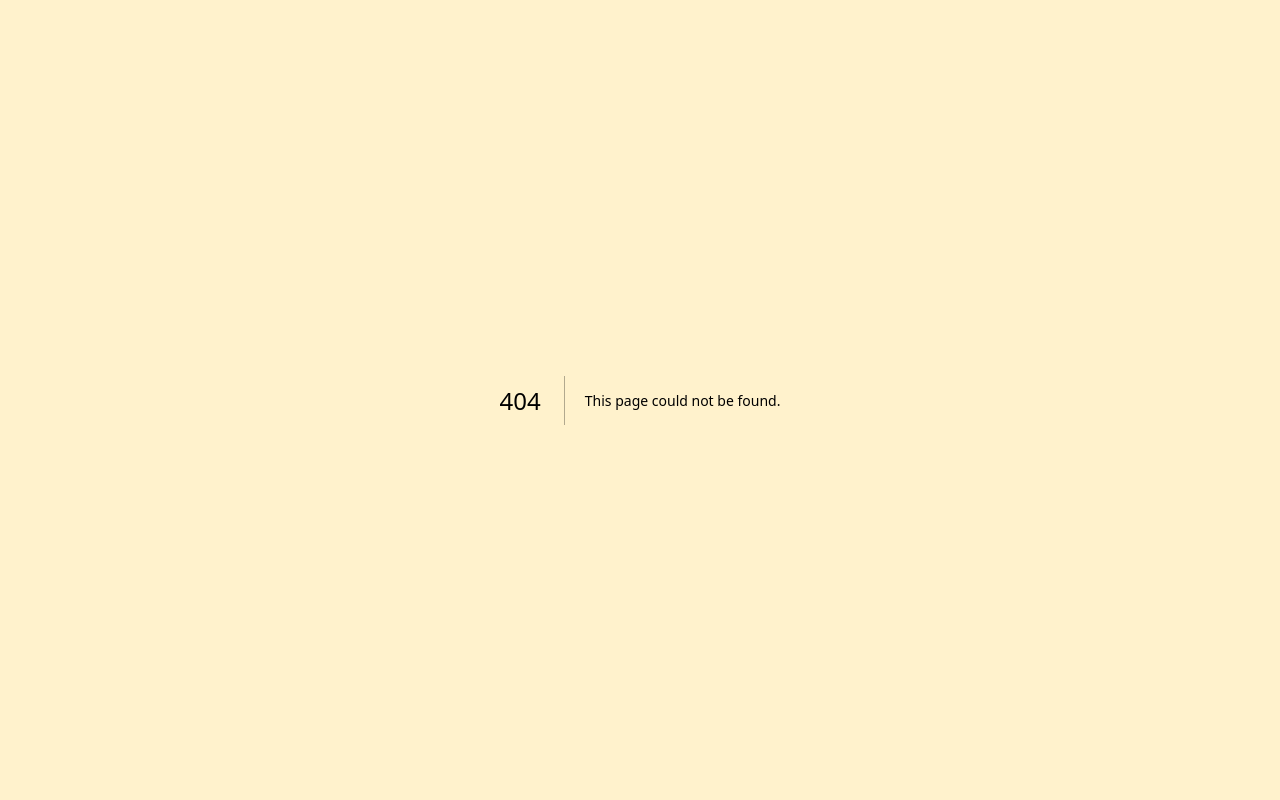
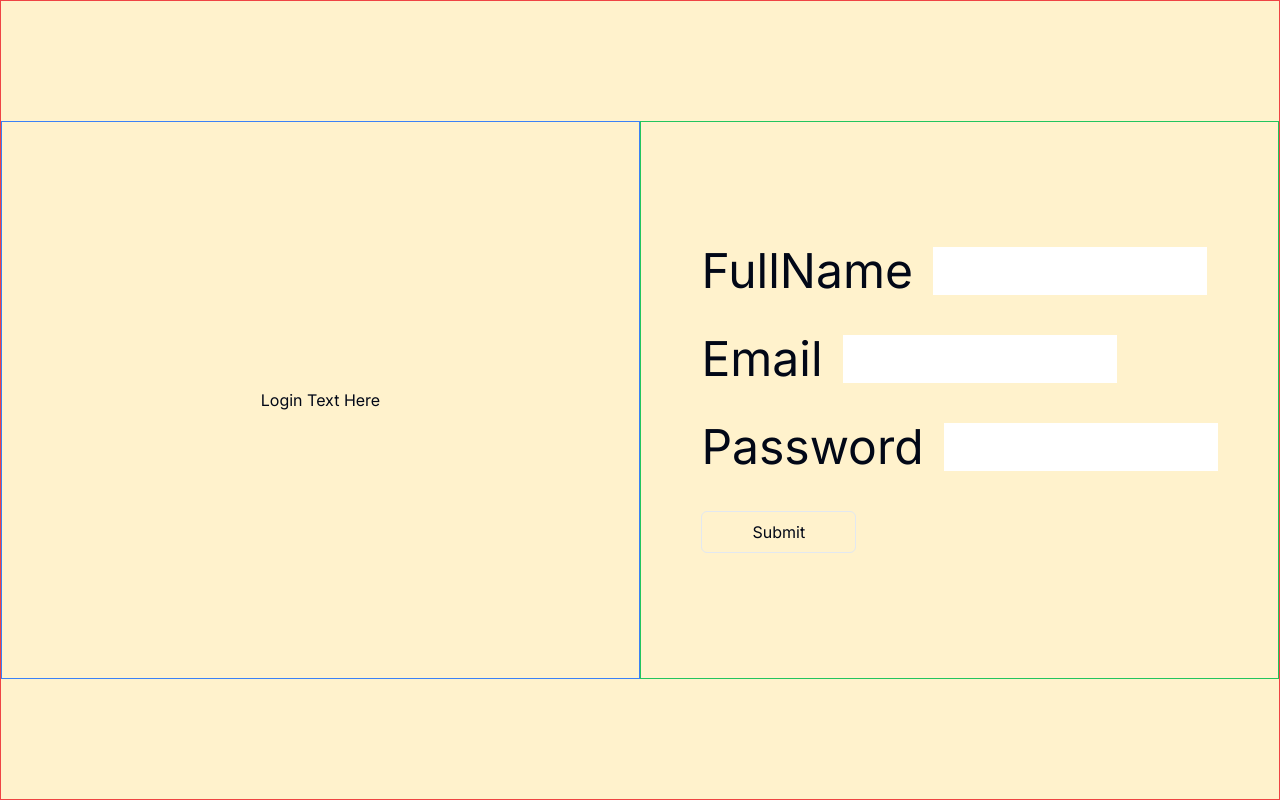
Before and after one commit to Ozzie-code-alt/ReNew-Upwork, a Next.js app: page /login in a window 1280 px wide. Before the commit this address had no page. Built offline with nearby package versions, Linux system fonts and the light colour scheme.

Commit message:
feat: add Login Page generic form inputs

```diff
--- /dev/null
+++ b/app/login/page.tsx
@@ -0,0 +1,65 @@
+'use client';
+import React, { useState } from 'react';
+
+const Login = () => {
+  const [form, setForm] = useState({ fullname: '', email: '', password: '' });
+  const handleSubmit = (e: React.FormEvent<HTMLElement>) => {
+    e.preventDefault();
+    console.log(form);
+  };
+  return (
+    <div className='border flex justify-center items-center h-screen border-red-500'>
+      {/*Left*/}
+      <div className='w-[50%] border h-[70%] border-blue-500 flex justify-center items-center'>
+        Login Text Here
+      </div>
+      {/*Right*/}
+      <div className='w-[50%] border h-[70%] border-green-500 flex justify-center items-center'>
+        <form className='flex flex-col gap-10' onSubmit={handleSubmit}>
+          <div className='flex gap-5'>
+            <label htmlFor='name' className='text-5xl'>
+              FullName
+            </label>
+
+            <input
+              type='text'
+              id='name'
+              className='px-5'
+              onChange={(nameText) => setForm({ ...form, fullname: nameText.target.value })}
+              value={form.fullname}
+            />
+          </div>
+          <div className='flex gap-5'>
+            <label htmlFor='email' className='text-5xl'>
+              Email
+            </label>
+            <input
+              type='text'
+              id='email'
+              className='px-5'
+              onChange={(emailText) => setForm({ ...form, email: emailText.target.value })}
+              value={form.email}
+            />
+          </div>
+          <div className='flex gap-5'>
+            <label htmlFor='password' className='text-5xl'>
+              Password
+            </label>
+            <input
+              type='password'
+              id='password'
+              className='px-5'
+              onChange={(passwordText) => setForm({ ...form, password: passwordText.target.value })}
+              value={form.password}
+            />
+          </div>
+          <button type='submit' className='border rounded-md  py-2 w-[30%]   '>
+            Submit
+          </button>
+        </form>
+      </div>
+    </div>
+  );
+};
+
+export default Login;
--- a/components/Navbar.tsx
+++ b/components/Navbar.tsx
@@ -116,7 +116,8 @@ export function Navbar() {
         <div className=''>
           <Input type='email' placeholder='Find in Store' />
         </div>
-        <div>
+        <div className='cursor-pointer'>
+          <Link href={'/login'}>
             <svg
               xmlns='http://www.w3.org/2000/svg'
               fill='none'
@@ -131,8 +132,9 @@ export function Navbar() {
                 d='M17.982 18.725A7.488 7.488 0 0 0 12 15.75a7.488 7.488 0 0 0-5.982 2.975m11.963 0a9 9 0 1 0-11.963 0m11.963 0A8.966 8.966 0 0 1 12 21a8.966 8.966 0 0 1-5.982-2.275M15 9.75a3 3 0 1 1-6 0 3 3 0 0 1 6 0Z'
               />
             </svg>
+          </Link>
         </div>
-        <div>
+        <div className='cursor-pointer'>
           <svg
             xmlns='http://www.w3.org/2000/svg'
             fill='none'
```
Lines whose indentation alone changed are shown as unchanged.
